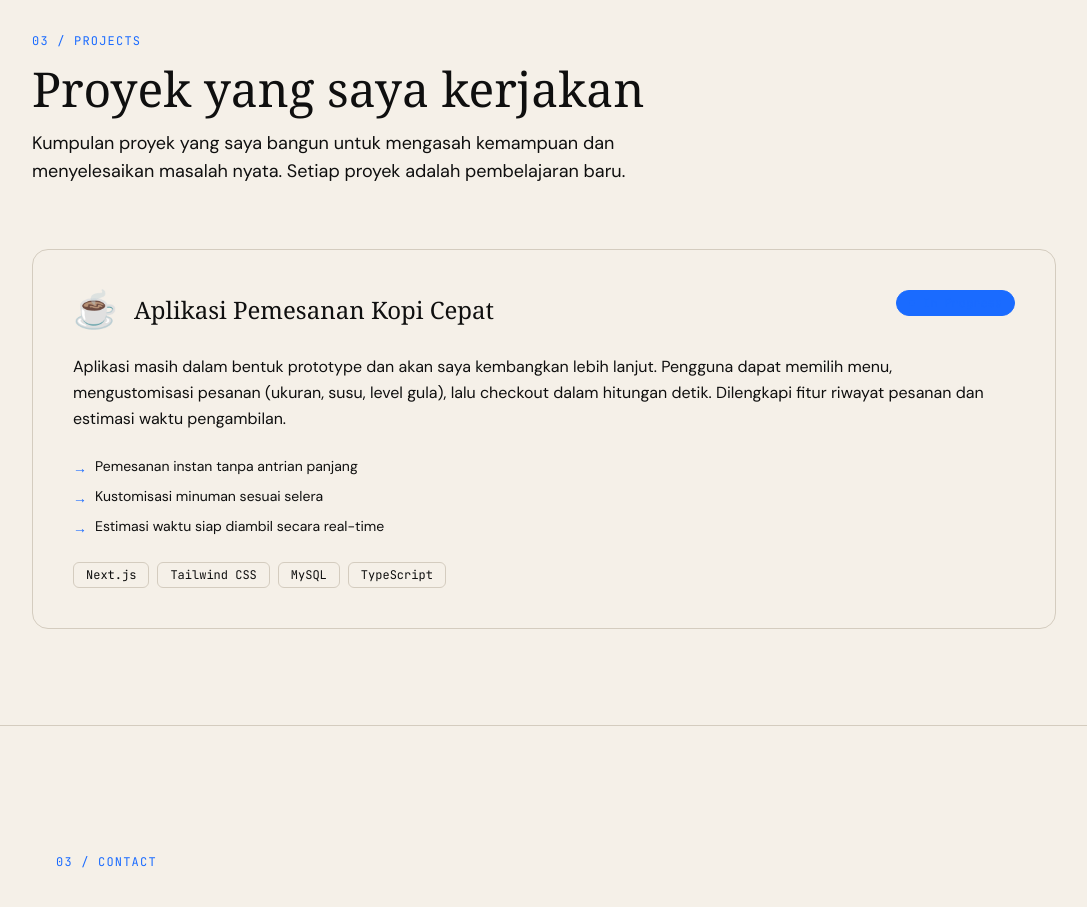
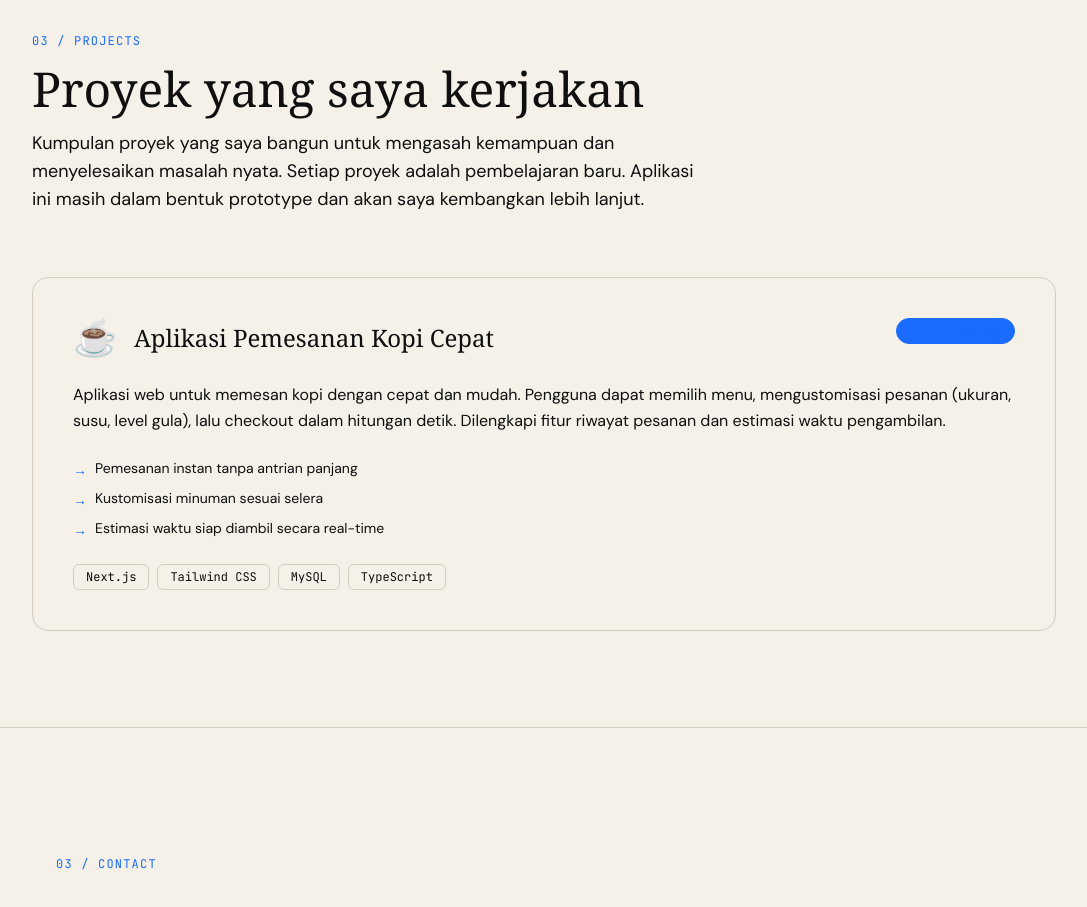
Before and after one commit to suastika805-hash/portfolio, a Next.js app: page / in a window 1280 px wide. Shown: the part 2460-3367 px from the top of the page, without its empty margins (96-1183 px from the left). Built offline with nearby package versions, Linux system fonts and the light colour scheme.

Commit message:
Update Projects.tsx

```diff
--- a/components/Projects.tsx
+++ b/components/Projects.tsx
@@ -7,7 +7,7 @@ const projects = [
     id: 1,
     name: "Aplikasi Pemesanan Kopi Cepat",
     description:
-      "Aplikasi masih dalam bentuk prototype dan akan saya kembangkan lebih lanjut. Pengguna dapat memilih menu, mengustomisasi pesanan (ukuran, susu, level gula), lalu checkout dalam hitungan detik. Dilengkapi fitur riwayat pesanan dan estimasi waktu pengambilan.",
+      "Aplikasi web untuk memesan kopi dengan cepat dan mudah. Pengguna dapat memilih menu, mengustomisasi pesanan (ukuran, susu, level gula), lalu checkout dalam hitungan detik. Dilengkapi fitur riwayat pesanan dan estimasi waktu pengambilan.",
     tech: ["Next.js", "Tailwind CSS", "MySQL", "TypeScript"],
     status: "In Progress",
     icon: "☕",
@@ -67,6 +67,7 @@ export default function Projects() {
         >
           Kumpulan proyek yang saya bangun untuk mengasah kemampuan dan
           menyelesaikan masalah nyata. Setiap proyek adalah pembelajaran baru.
+          Aplikasi ini masih dalam bentuk prototype dan akan saya kembangkan lebih lanjut.
         </p>
 
         {/* Project Cards */}
```
